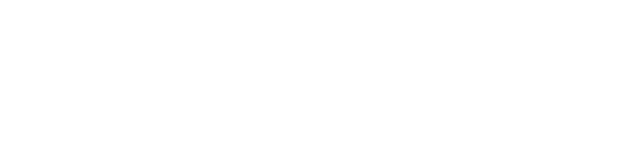
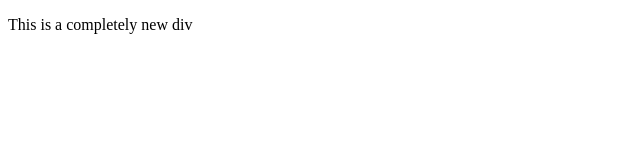
Before and after one commit to heyitsbryanm/first-git, a plain HTML site: page test.html in a window 1280 px wide. Shown: the whole page, without its empty margins (0-640 px from the left). Drawn offline with Linux system fonts and the light colour scheme.

Commit message:
Adds more text to test.html and teesting.html

```diff
--- a/test.html
+++ b/test.html
@@ -10,5 +10,8 @@
     <p>
 
     </p>
+    <div>
+        This is a completely new div
+    </div>
 </body>
 </html>
```
Also changed, not shown: testing.html (+1 -0 lines).
